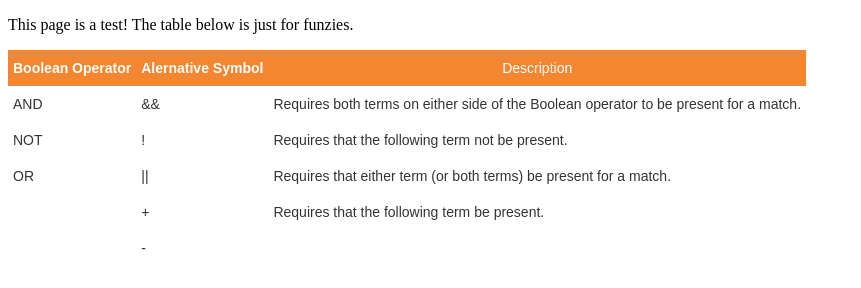
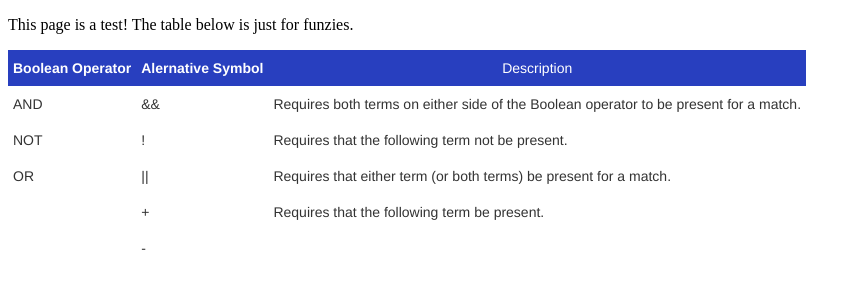
Before and after one commit to noelattensa/NoelTest, a plain HTML site: page index.html in a window 1280 px wide. Shown: the whole page, without its empty margins (0-861 px from the left). Drawn offline with nearby package versions, Linux system fonts and the light colour scheme.

Commit message:
This is the blue table addition.

```diff
--- a/index.html
+++ b/index.html
@@ -5,15 +5,15 @@
 <!--[if gte IE 9]><!--><html><!--<![endif]-->
   <head>
     <meta charset="UTF-8">
-    <title>title</title>
+    <title>Title Is Changed</title>
   <meta name="author" content="name">
   <meta name="description" content="description here">
   <meta name="keywords" content="keywords,here">
 
 <style type="text/css">
 .tg  {border-collapse:collapse;border-spacing:0;border-color:#aaa;}
-.tg td{font-family:Arial, sans-serif;font-size:14px;padding:10px 5px;border-style:solid;border-width:0px;overflow:hidden;word-break:normal;border-color:#aaa;color:#333;background-color:#fff;}
-.tg th{font-family:Arial, sans-serif;font-size:14px;font-weight:normal;padding:10px 5px;border-style:solid;border-width:0px;overflow:hidden;word-break:normal;border-color:#aaa;color:#fff;background-color:#f38630;}
+.tg td{font-family:Helvetica, sans-serif;font-size:14px;padding:10px 5px;border-style:solid;border-width:0px;overflow:hidden;word-break:normal;border-color:#aaa;color:#333;background-color:#fff;}
+.tg th{font-family:Helvetica, sans-serif;font-size:14px;font-weight:normal;padding:10px 5px;border-style:solid;border-width:0px;overflow:hidden;word-break:normal;border-color:#aaa;color:#fff;background-color:#283fbf;}
 .tg .tg-e3zv{font-weight:bold}
 .tg .tg-9hbo{font-weight:bold;vertical-align:top}
 .tg .tg-yw4l{vertical-align:top}
```
